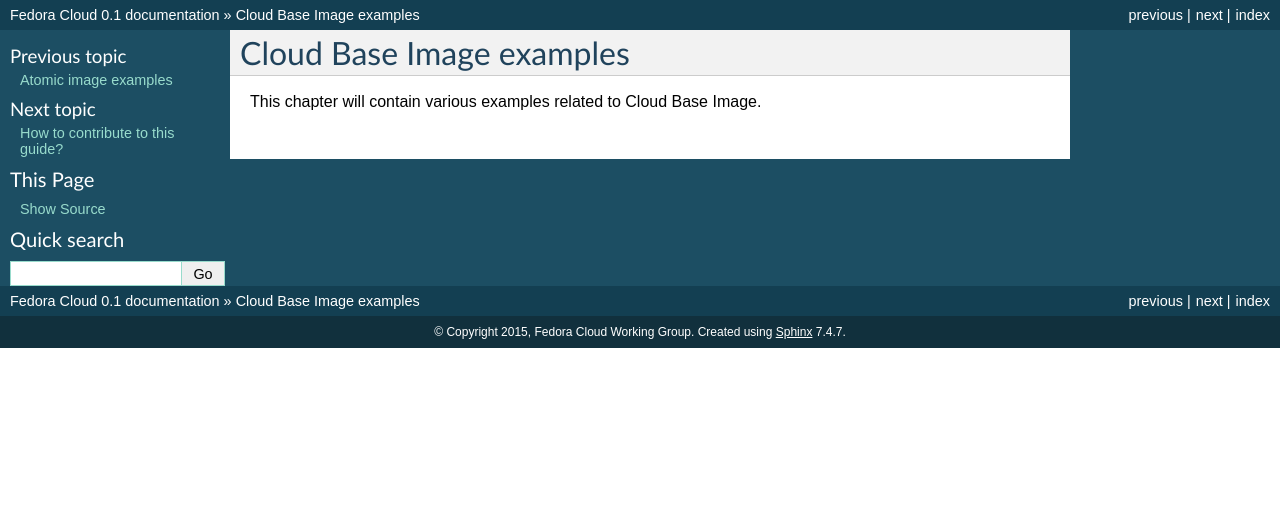
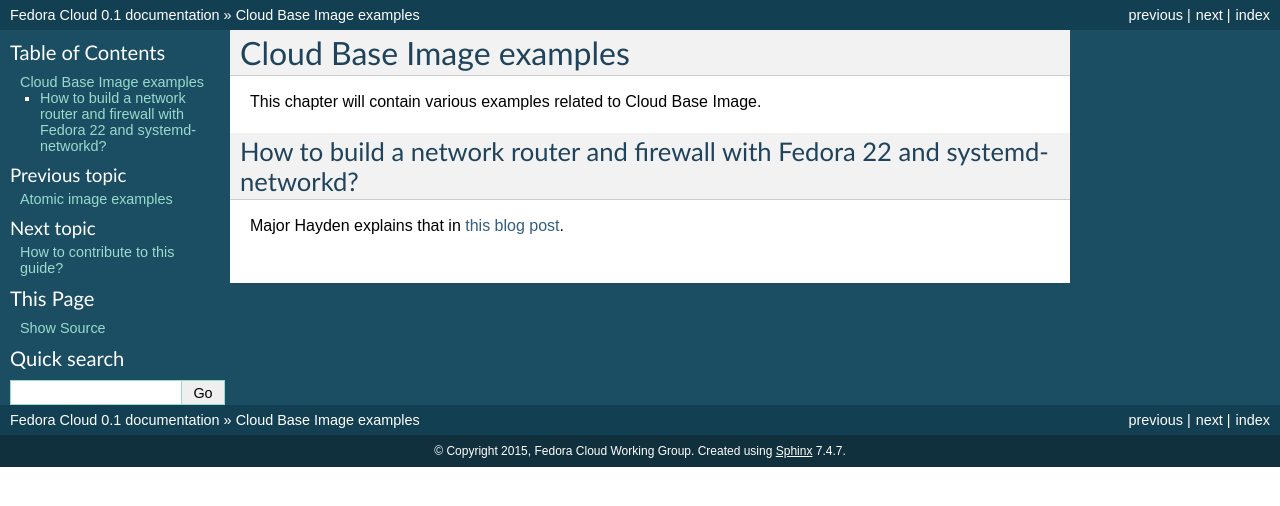
Before and after one commit to fedora-cloud/fedoracloud, a Sphinx documentation site: the page built from docs/base.rst, in a window 1280 px wide. Shown: the top 506 px of the page. Built offline with Sphinx 7.4.7, drawn with Linux system fonts in a browser that asks for light colours.

Commit message:
example of f22 and networkd

```diff
--- a/docs/base.rst
+++ b/docs/base.rst
@@ -2,3 +2,8 @@
 =========================
 
 This chapter will contain various examples related to Cloud Base Image.
+
+How to build a network router and firewall with Fedora 22 and systemd-networkd?
+--------------------------------------------------------------------------------
+
+Major Hayden explains that in `this blog post <https://major.io/2015/08/27/build-a-network-router-and-firewall-with-fedora-22-and-systemd-networkd/>`_.
```
